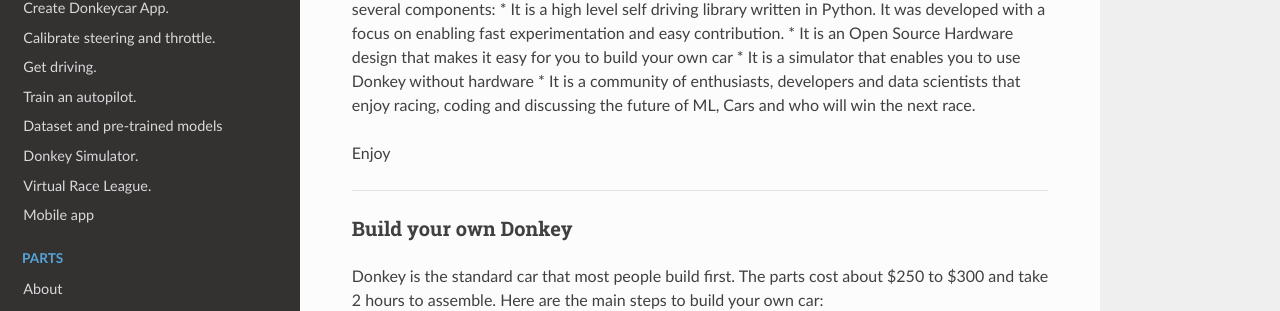
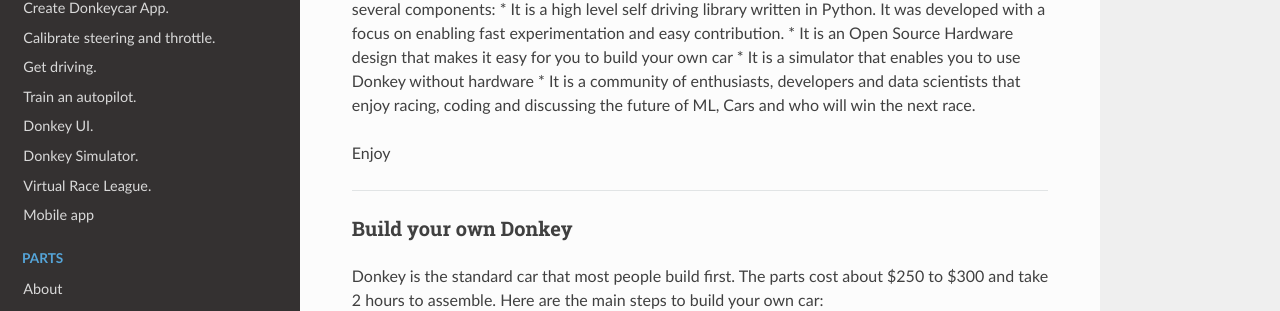
Before and after one commit to autorope/donkeydocs, an MkDocs documentation site: the page built from docs/index.md, in a window 1280 px wide. Shown: the part 259-570 px from the top of the page. Built offline with MkDocs 1.6.1, drawn with Linux system fonts in a browser that asks for light colours; nearby versions of some CDN libraries.

Commit message:
fix links in nav and update nav a little

```diff
--- a/mkdocs.yml
+++ b/mkdocs.yml
@@ -17,10 +17,10 @@ nav:
     - Calibrate steering and throttle.: guide/calibrate.md
     - Get driving.: guide/get_driving.md
     - Train an autopilot.: guide/train_autopilot.md
-    - Dataset and pre-trained models: guide/dataset_pretrained_models.md
-    - Donkey Simulator.: guide/simulator.md
-    - Virtual Race League.: guide/virtual_race_league.md
-    - Mobile app: guide/mobile_app.md
+    - Donkey UI.: utility/ui.md
+    - Donkey Simulator.: guide/deep_learning/simulator.md
+    - Virtual Race League.: guide/deep_learning/virtual_race_league.md
+    - Mobile app: guide/deep_learning/mobile_app.md
   - Parts:
     - About: parts/about.md
     - Actuators: parts/actuators.md
@@ -37,7 +37,6 @@ nav:
     - Pins: parts/pins.md
     - Voice Control: parts/voice_control.md
     - Stop Sign Detection: parts/stop_sign_detection.md
-    - Path following with the Intel Realsense T265: parts/path_following.md
   - Utilities:
     - donkey: utility/donkey.md
     - UI: utility/ui.md
```
